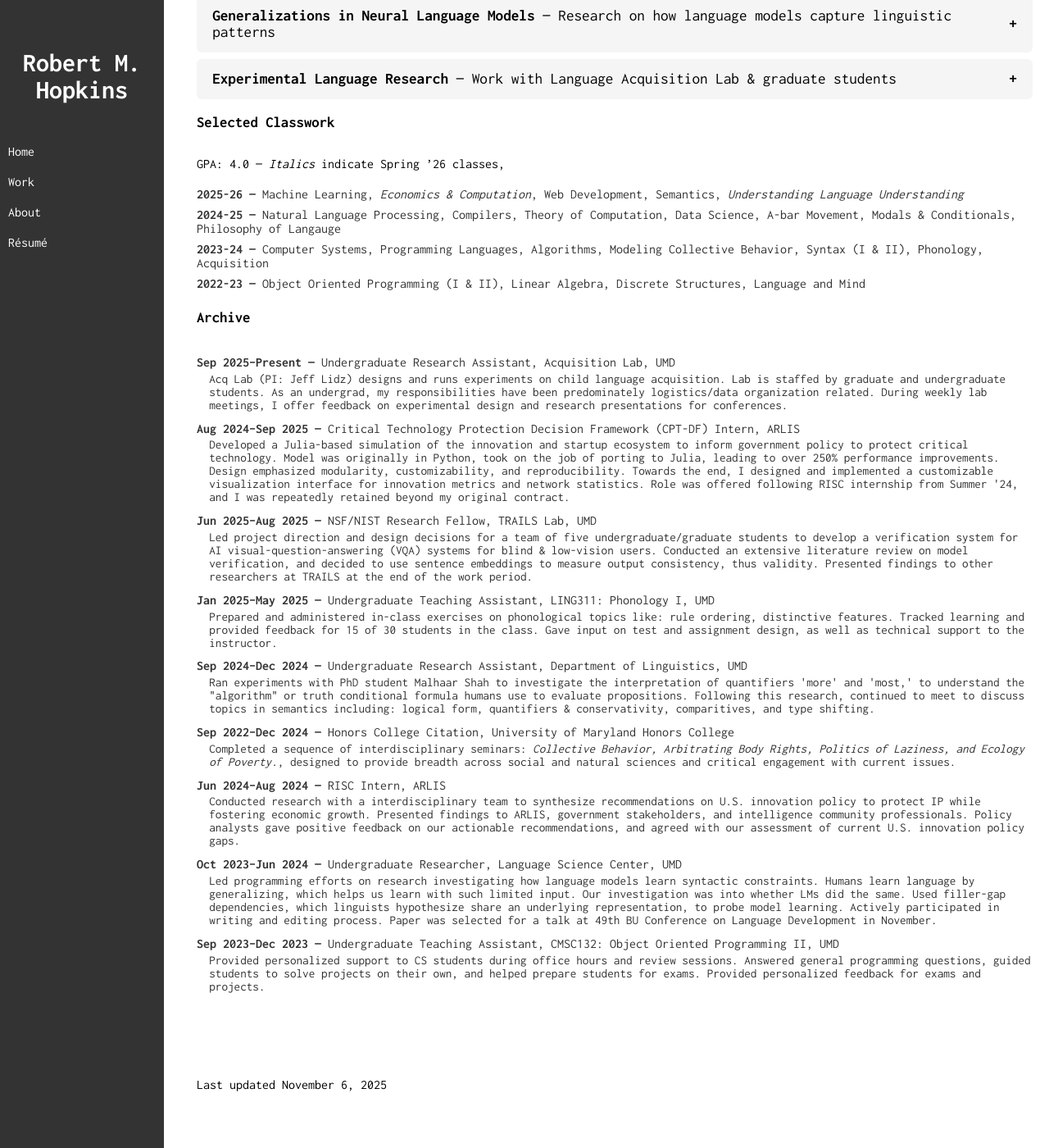
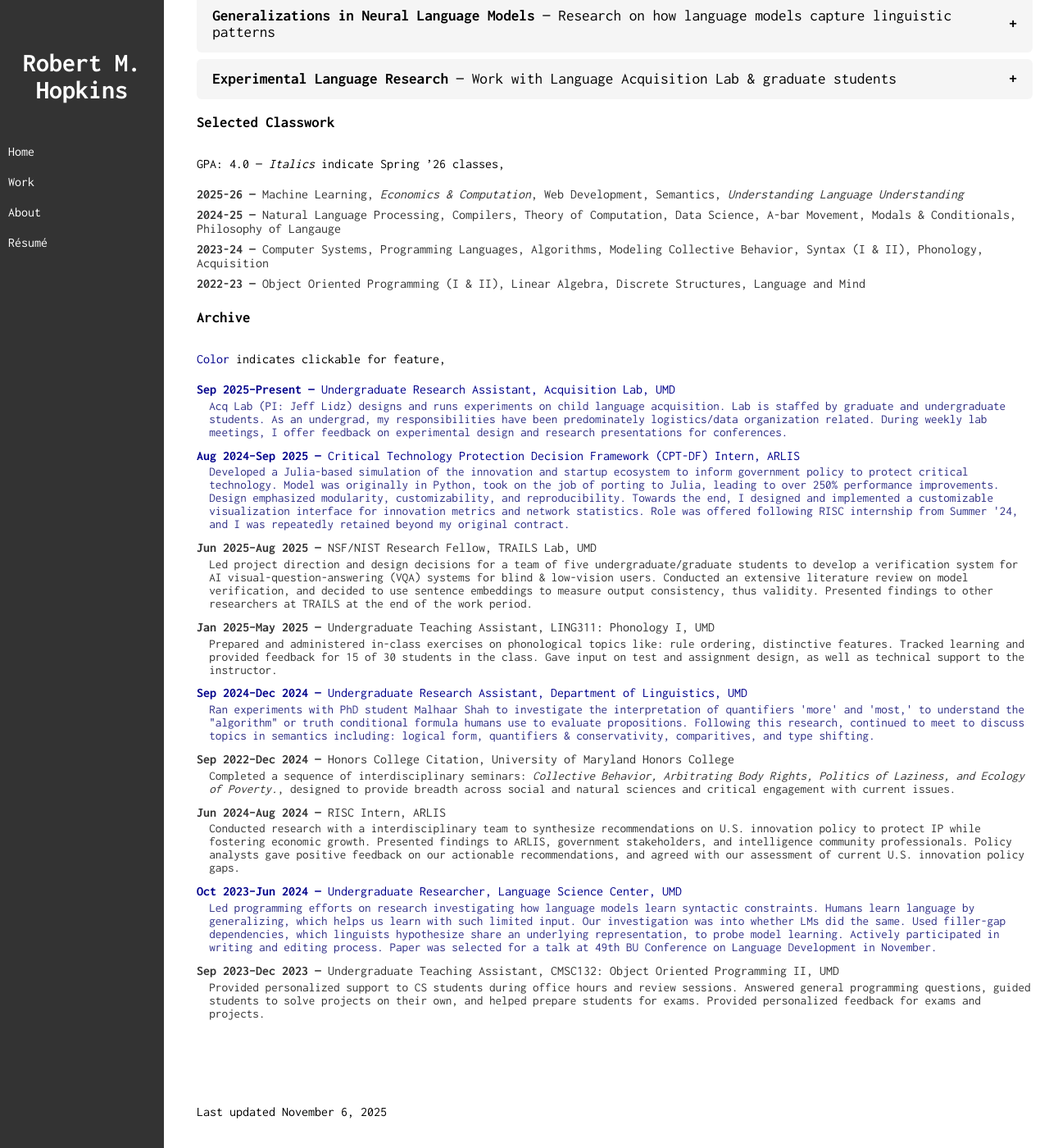
Before and after one commit to rmhopkins4/rmhopkins4.github.io, a Jekyll site: the page built from work.html, in a window 1280 px wide and 1400 px high, scrolled down 314 px. Shown: the whole window at 82% size. Built offline with Jekyll 4.4.1, drawn with Linux system fonts in a browser that asks for light colours.

Commit message:
featured in archive link back up

```diff
--- a/_layouts/default.html
+++ b/_layouts/default.html
@@ -1,5 +1,5 @@
 ---
-last_modified: 2025-11-06T21:31:11-0500
+last_modified: 2025-11-06T21:50:11-0500
 ---
 <!DOCTYPE html>
 <html lang="en">
--- a/about.html
+++ b/about.html
@@ -1,6 +1,6 @@
 ---
 layout: default
-last_modified: 2025-11-06T21:31:11-0500
+last_modified: 2025-11-06T21:50:11-0500
 title: Robert M. Hopkins — About
 ---
 
--- a/assets/css/styles.css
+++ b/assets/css/styles.css
@@ -171,6 +171,8 @@ body {
   background: #f5f5f5;
   transition: background 0.2s ease;
   overflow: hidden;
+  scroll-margin-top: 100px;
+
 }
 
 .featured-item:hover {
@@ -299,6 +301,16 @@ body {
   color: #333;
 }
 
+.archive li a {
+  text-decoration: none;
+  color: darkblue;
+}
+
+.archive li:has(>a) p {
+  text-decoration: none;
+  color: rgb(48, 48, 135)
+}
+
 .archive li p {
   margin-left: 1em;
   margin-top: 0.25em;
--- a/index.html
+++ b/index.html
@@ -1,6 +1,6 @@
 ---
 layout: default
-last_modified: 2025-11-06T21:31:11-0500
+last_modified: 2025-11-06T21:50:11-0500
 title: Robert M. Hopkins
 ---
 
--- a/resume.html
+++ b/resume.html
@@ -1,6 +1,6 @@
 ---
 layout: default
-last_modified: 2025-11-06T21:31:11-0500
+last_modified: 2025-11-06T21:50:11-0500
 title: Robert M. Hopkins — Résumé
 ---
 
--- a/work.html
+++ b/work.html
@@ -1,6 +1,6 @@
 ---
 layout: default
-last_modified: 2025-11-06T21:31:11-0500
+last_modified: 2025-11-06T21:50:11-0500
 title: Robert M. Hopkins — Work
 ---
 
@@ -72,22 +72,23 @@ title: Robert M. Hopkins — Work
 
       <h3>Archive</h3>
       <div class="archive">
+        <p><span style="color:darkblue;">Color</span> indicates clickable for feature, </p>
         <ul>
-          <li><strong>Sep 2025–Present —</strong>
+          <li><a href="#experimental-feature"><strong>Sep 2025–Present —</strong>
             Undergraduate Research Assistant, Acquisition Lab, UMD
             <p class="archive-info">Acq Lab (PI: Jeff Lidz) designs and runs experiments on child language acquisition.
               Lab is staffed by graduate and undergraduate students. As an undergrad, my responsibilities have been
               predominately logistics/data organization related. During weekly lab meetings, I offer feedback on
-              experimental design and research presentations for conferences. </p>
+              experimental design and research presentations for conferences. </p></a>
           </li>
-          <li><strong>Aug 2024–Sep 2025 —</strong>
+          <li><a href="#arlis-feature"><strong>Aug 2024–Sep 2025 —</strong>
             Critical Technology Protection Decision Framework (CPT-DF) Intern, ARLIS
             <p class="archive-info">Developed a Julia-based simulation of the innovation and startup ecosystem to inform
               government policy to protect critical technology. Model was originally in Python, took on the job of
               porting to Julia, leading to over 250% performance improvements. Design emphasized modularity,
               customizability, and reproducibility. Towards the end, I designed and implemented a customizable
               visualization interface for innovation metrics and network statistics. Role was offered following RISC
-              internship from Summer '24, and I was repeatedly retained beyond my original contract.</p>
+              internship from Summer '24, and I was repeatedly retained beyond my original contract.</p></a>
           </li>
           <li><strong>Jun 2025–Aug 2025 —</strong>
             NSF/NIST Research Fellow, TRAILS Lab, UMD
@@ -103,12 +104,12 @@ title: Robert M. Hopkins — Work
               ordering, distinctive features. Tracked learning and provided feedback for 15 of 30 students in the class.
               Gave input on test and assignment design, as well as technical support to the instructor.</p>
           </li>
-          <li><strong>Sep 2024–Dec 2024 —</strong>
+          <li><a href="#experimental-feature"><strong>Sep 2024–Dec 2024 —</strong>
             Undergraduate Research Assistant, Department of Linguistics, UMD
             <p class="archive-info">Ran experiments with PhD student Malhaar Shah to investigate the interpretation of
               quantifiers 'more' and 'most,' to understand the "algorithm" or truth conditional formula humans use to
               evaluate propositions. Following this research, continued to meet to discuss topics in semantics
-              including: logical form, quantifiers & conservativity, comparitives, and type shifting.</p>
+              including: logical form, quantifiers & conservativity, comparitives, and type shifting.</p></a>
           </li>
           <li><strong>Sep 2022–Dec 2024 —</strong>
             Honors College Citation, University of Maryland Honors College
@@ -124,14 +125,14 @@ title: Robert M. Hopkins — Work
               on our actionable recommendations, and agreed with our assessment of current U.S. innovation policy gaps.
             </p>
           </li>
-          <li><strong>Oct 2023–Jun 2024 —</strong>
+          <li><a href="#neural-lm-feature"><strong>Oct 2023–Jun 2024 —</strong>
             Undergraduate Researcher, Language Science Center, UMD
             <p class="archive-info">Led programming efforts on research investigating how language models learn
               syntactic constraints. Humans learn language by generalizing, which helps us learn with such limited
               input. Our investigation was into whether LMs did the same. Used filler-gap dependencies, which linguists
               hypothesize share an underlying representation, to probe model learning. Actively participated in writing
               and editing process. Paper was selected for a talk at 49th BU Conference on Language Development in
-              November.</p>
+              November.</p></a>
           </li>
           <li><strong>Sep 2023–Dec 2023 —</strong>
             Undergraduate Teaching Assistant, CMSC132: Object Oriented Programming II, UMD
```
Also changed, not shown: README.md.
